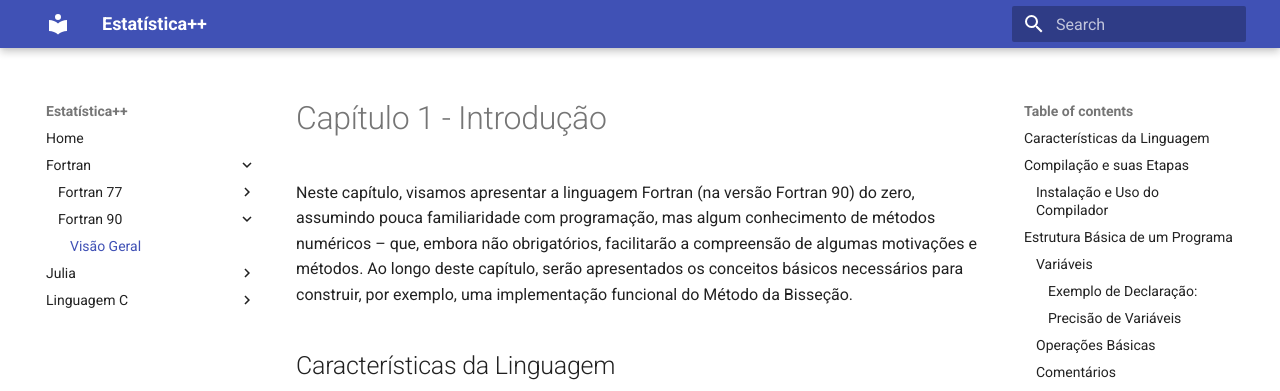
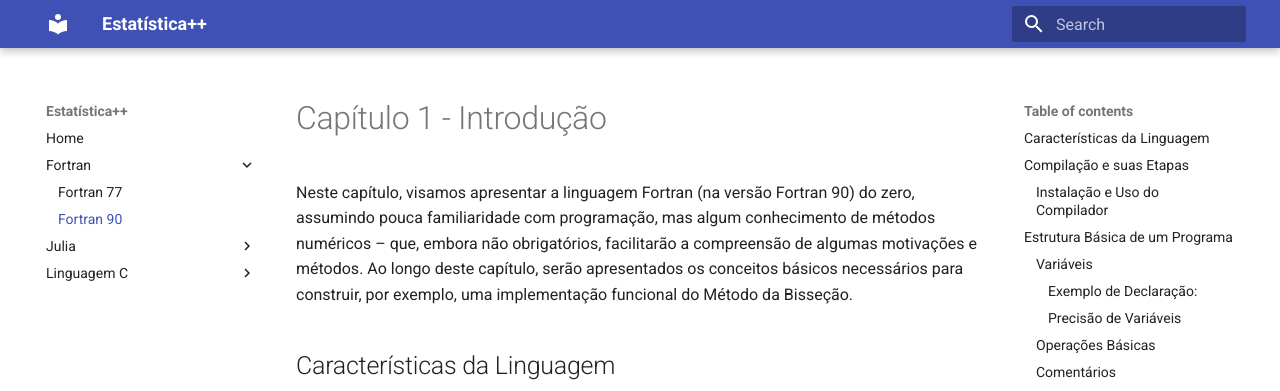
Before and after one commit to EstatisticaPlusPlus/low-level-learning, an MkDocs documentation site: the page built from docs/Fortran/Fortran_90.md, in a window 1280 px wide. Shown: the top 391 px of the page. Built offline with MkDocs 1.6.1 and Material for MkDocs 9.7.7, drawn with Linux system fonts in a browser that asks for light colours.

Commit message:
fix: Fortran folders to files

```diff
--- a/docs/Fortran/Fortran_90/capitulo_1.md
+++ b/docs/Fortran/Fortran_90.md
@@ -1,5 +1,5 @@
 ---
-title: "Visão Geral"
+title: "Fortran 90"
 ---
 
 # Capítulo 1 - Introdução
```
Also changed, not shown: docs/Fortran/Fortran_77.md (renamed from docs/Fortran/Fortran_77/capitulo_1.md, +1 -1 lines).
